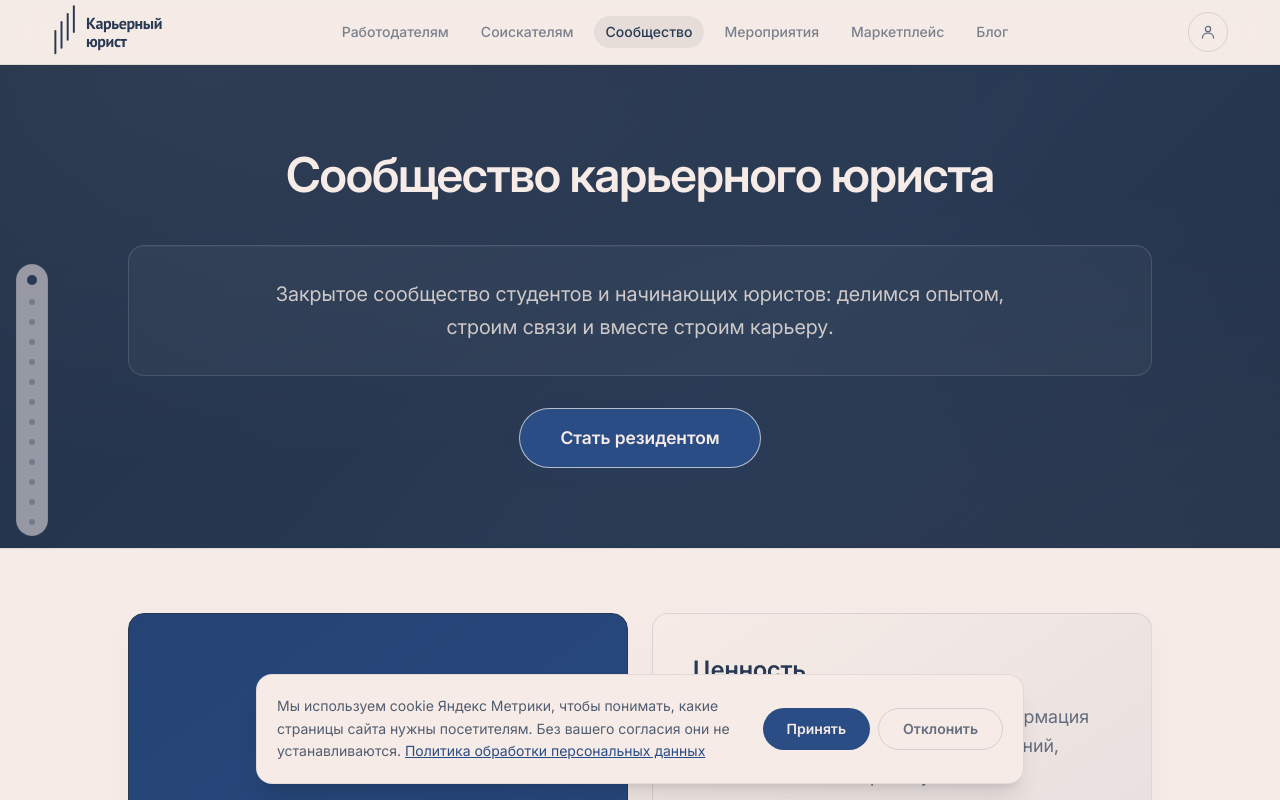
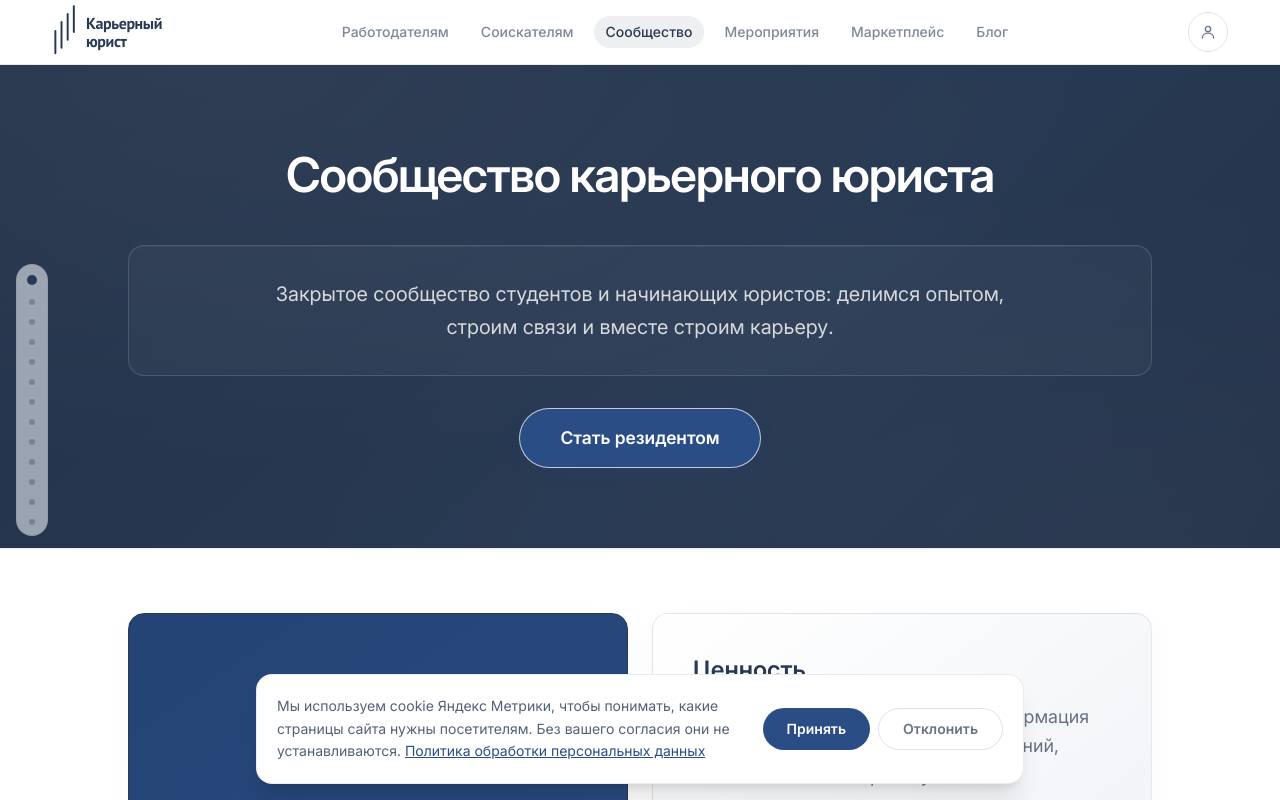
Before and after one commit to rudenkovila090-ship-it/legalcareerist, a React (Vite) app: page /community in a window 1280 px wide. Shown: the top 800 px of the page. Built offline with nearby package versions, Linux system fonts and the light colour scheme.

Commit message:
Restore pure white in the community theme while retaining Blue Hour

```diff
--- a/scripts/publish-community-page.mjs
+++ b/scripts/publish-community-page.mjs
@@ -47,7 +47,8 @@ async function main(){
   for(const required of ['Наши достижения','Частые вопросы','Как понять, подхожу ли я?','С какого момента открывается моё резидентство в сообществе?','Можно ли сделать возврат?','Входят ли мероприятия в стоимость подписки?','Есть ли заморозка?','Я не из Петербурга или Москвы — стоит ли мне стать резидентом?','Какие есть возможности в сообществе?','Для чего вступать в сообщество?','Как стать резидентом?','Какая аудитория в сообществе?','Я не нашёл ответ на свой вопрос. Как мне с вами связаться?','Здесь будет ответ на этот вопрос.','Предыдущие отзывы','Следующие отзывы','Читать полностью','Карточка амбассадора'])if(!text.includes(canonical(required)))throw Error('Не найдено изменение в сборке: '+required)
   for(const required of ["Функционал","Построение карьеры","Составление и редактирование резюме","Шаблоны резюме","Подготовка к собеседованию","Знакомство","Рандом-кофе","Онлайн-встречи","Офлайн-события","Чат в Телеграме","Групповые форматы работы","Цифровые платформы","Личный кабинет","Telegram Mini App","Общие возможности","Профиль резидента","Лента","Календарь","База знаний","Партнеры","В разработке"])if(!text.includes(canonical(required)))throw Error('Не найден новый блок сообщества: '+required)
   const cssText=bundle.assets.filter(asset=>asset.endsWith('.css')).map(asset=>fs.readFileSync(path.join(source.root,asset),'utf8')).join('\n')
-  if(!/--color-accent\s*:\s*#2a4d85\b/i.test(cssText)||!/--color-white\s*:\s*#f6ebe6\b/i.test(cssText))throw Error('Не подтверждена палитра сообщества Blue Hour / Porcelain White')
+  const paletteCss=cssText.match(/body:has\(\.community-page\)\s*\{([^}]*)\}/)?.[1]||''
+  if(!/--color-accent\s*:\s*#2a4d85\b/i.test(paletteCss)||!/--color-white\s*:\s*#(?:fff|ffffff)\b/i.test(paletteCss)||!/--color-paper\s*:\s*#(?:fff|ffffff)\b/i.test(paletteCss))throw Error('Не подтверждена палитра сообщества Blue Hour / White')
   const portraits=source.files.filter(file=>/\/(?:alexandra-barbusova|valeria-tretyakova|angelina-kandu)-[^/]+\.png$/.test(file))
   if(portraits.length!==3)throw Error('Не найдены три подготовленных портрета амбассадоров')
   const certificates=source.files.filter(file=>/\/certificate-raso-lbf-2026-[^/]+\.jpg$/.test(file))
@@ -110,8 +111,8 @@ async function main(){
     console.log('Публикую страницу сообщества; резервная копия: '+backup)
     const changed=publishStatic(source.root,target.root,backup)
     await verify()
-    fs.writeFileSync(path.join(backup,'verified.json'),JSON.stringify({verifiedAt:new Date().toISOString(),version,changed,assets:bundle.assets.length,faqQuestions:11,faqColumns:2,comparisonBenefits:11,tariffOrder:['1m','6m','3m'],ambassadorCards:10,namedAmbassadors:10,portraitFiles:3,achievementOriginals:3,archiveOriginals:originalRecords,achievements:3,ambassadorForm:true,ambassadorModal:true,ambassadorCarouselLoop:true,defaultTariff:'6m',geographySidePanel:true,functionalityGroups:2,digitalPlatformSources:2,digitalPlatformFeatures:4,valuePlaceholders:4,partnersPlaceholder:true,communityPalette:{blue:'#2A4D85',white:'#F6EBE6'},backendChanged:false,nginxChanged:false}),{mode:0o600})
-    console.log('COMMUNITY_PAGE_PUBLISHED: новая страница подтверждена по публичному HTML и '+bundle.assets.length+' JS/CSS. Опубликованы новая титульная с кнопкой, палитра Blue Hour / Porcelain White, сравнение 11 возможностей с кнопкой под галочками, география с университетами справа, равные тарифы 1–6–3 месяца с выбором 6 месяцев, циклическая лента 10 амбассадоров и заявка по кнопке, функционал и схема цифровых платформ, заготовки ценностей и партнеров, достижения с тремя оригинальными изображениями (сертификат РАСО, благодарность и рейтинг), компактные отзывы, основатель после отзывов и FAQ в две колонки с кнопкой вступления. Расчёт трёх тарифов и KQ1111 → 350 ₽ проверен. https://legalcareerist.ru/community')
+    fs.writeFileSync(path.join(backup,'verified.json'),JSON.stringify({verifiedAt:new Date().toISOString(),version,changed,assets:bundle.assets.length,faqQuestions:11,faqColumns:2,comparisonBenefits:11,tariffOrder:['1m','6m','3m'],ambassadorCards:10,namedAmbassadors:10,portraitFiles:3,achievementOriginals:3,archiveOriginals:originalRecords,achievements:3,ambassadorForm:true,ambassadorModal:true,ambassadorCarouselLoop:true,defaultTariff:'6m',geographySidePanel:true,functionalityGroups:2,digitalPlatformSources:2,digitalPlatformFeatures:4,valuePlaceholders:4,partnersPlaceholder:true,communityPalette:{blue:'#2A4D85',white:'#FFFFFF'},backendChanged:false,nginxChanged:false}),{mode:0o600})
+    console.log('COMMUNITY_PAGE_PUBLISHED: новая страница подтверждена по публичному HTML и '+bundle.assets.length+' JS/CSS. Опубликованы новая титульная с кнопкой, палитра Blue Hour / White, сравнение 11 возможностей с кнопкой под галочками, география с университетами справа, равные тарифы 1–6–3 месяца с выбором 6 месяцев, циклическая лента 10 амбассадоров и заявка по кнопке, функционал и схема цифровых платформ, заготовки ценностей и партнеров, достижения с тремя оригинальными изображениями (сертификат РАСО, благодарность и рейтинг), компактные отзывы, основатель после отзывов и FAQ в две колонки с кнопкой вступления. Расчёт трёх тарифов и KQ1111 → 350 ₽ проверен. https://legalcareerist.ru/community')
     console.log('Резервная копия: '+backup)
   }catch(error){
     let restored=false
--- a/src/index.css
+++ b/src/index.css
@@ -54,8 +54,8 @@ body:has(.community-page) {
   --color-action-hover: #213d69;
   --color-gold: #2a4d85;
   --color-gold-light: #2a4d85;
-  --color-white: #f6ebe6;
-  --color-paper: #f6ebe6;
+  --color-white: #ffffff;
+  --color-paper: #ffffff;
 }
 body:has(.community-page) :is(input:not([type="checkbox"]):not([type="radio"]), textarea, select) {
   background-color: var(--color-white);
```
Also changed, not shown: 1 other file (tests, documents, lock files or other folders).
